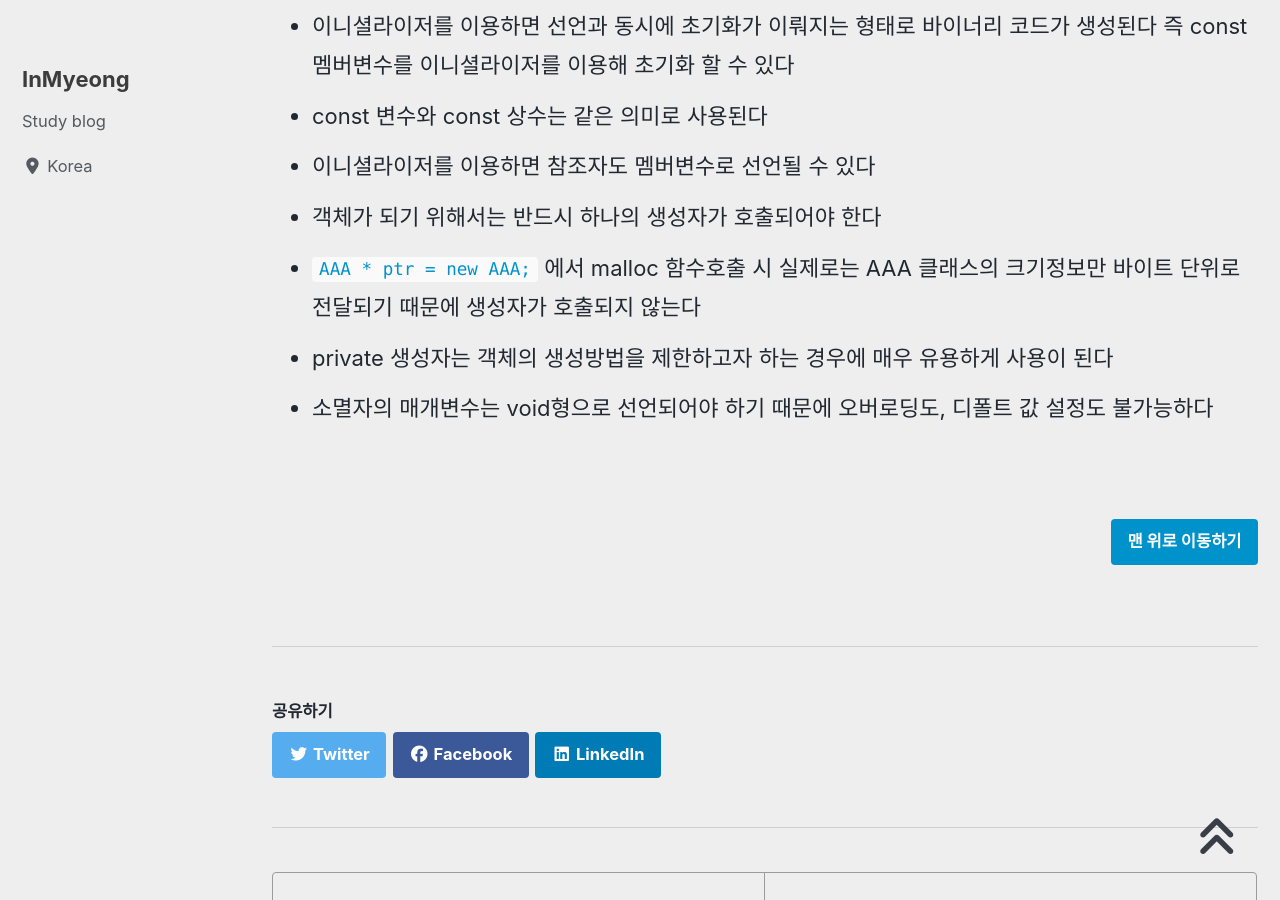
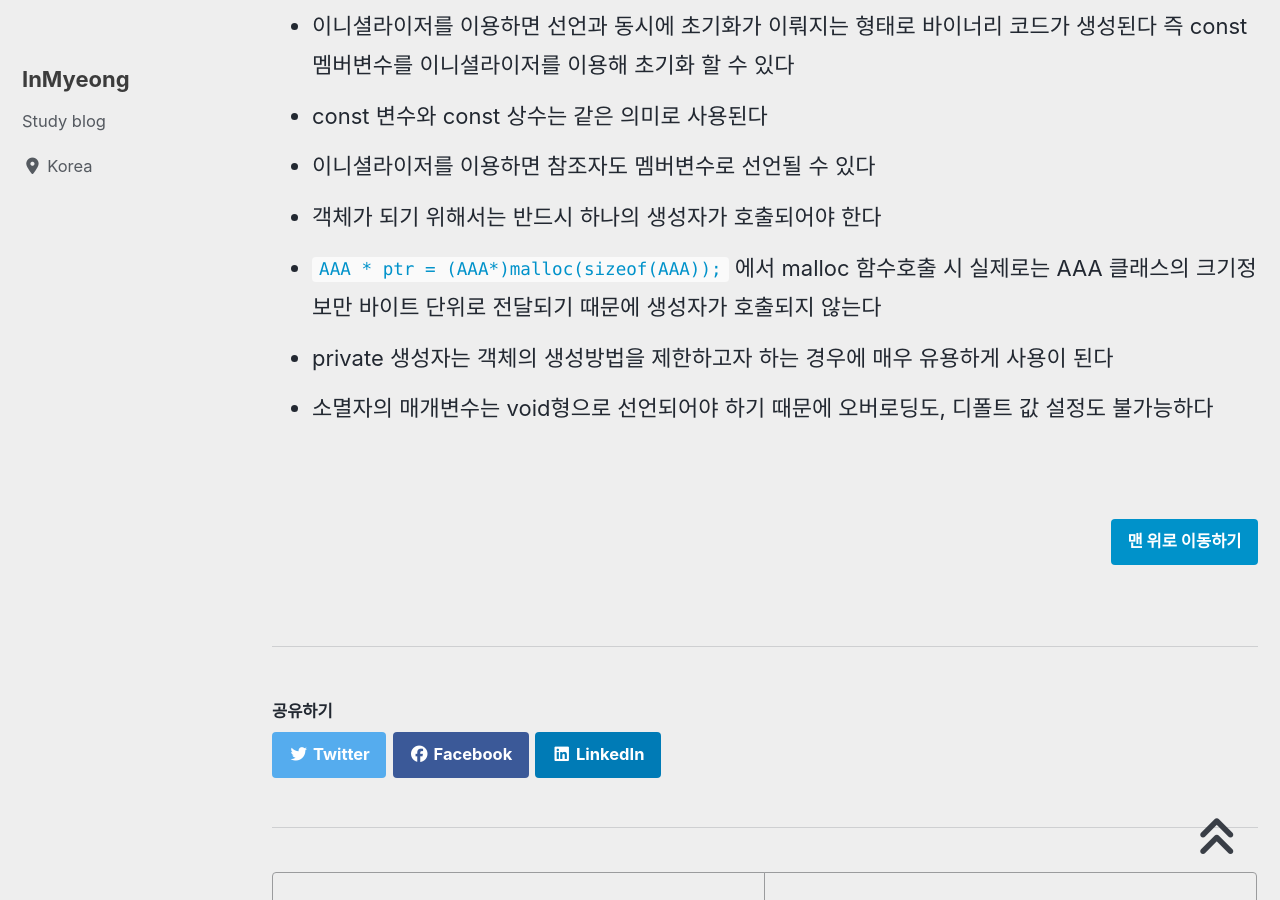
Before and after one commit to devMyeong/devMyeong.github.io, a Jekyll site: the page built from _posts/cpp/2021-07-29-cpp.md, in a window 1280 px wide and 900 px high, scrolled down 10953 px. Built offline with Jekyll 4.4.1, drawn with Linux system fonts in a browser that asks for light colours; cached includes are drawn as plain includes; nearby versions of some CDN libraries; some web fonts are replaced; comment, search, counter and statistics services are not loaded.

Commit message:
corr typo

```diff
--- a/_posts/cpp/2021-07-29-cpp.md
+++ b/_posts/cpp/2021-07-29-cpp.md
@@ -241,7 +241,7 @@ Rectangle::Rectangle(const int &x1, const int &y1, const int &x2, const int &y2)
 - const 변수와 const 상수는 같은 의미로 사용된다
 - 이니셜라이저를 이용하면 참조자도 멤버변수로 선언될 수 있다
 - 객체가 되기 위해서는 반드시 하나의 생성자가 호출되어야 한다
-- `AAA * ptr = new AAA;` 에서 malloc 함수호출 시 실제로는 AAA 클래스의 크기정보만 바이트 단위로 전달되기 때문에 생성자가 호출되지 않는다
+- `AAA * ptr = (AAA*)malloc(sizeof(AAA));` 에서 malloc 함수호출 시 실제로는 AAA 클래스의 크기정보만 바이트 단위로 전달되기 때문에 생성자가 호출되지 않는다
 - private 생성자는 객체의 생성방법을 제한하고자 하는 경우에 매우 유용하게 사용이 된다
 - 소멸자의 매개변수는 void형으로 선언되어야 하기 때문에 오버로딩도, 디폴트 값 설정도 불가능하다
 
```
